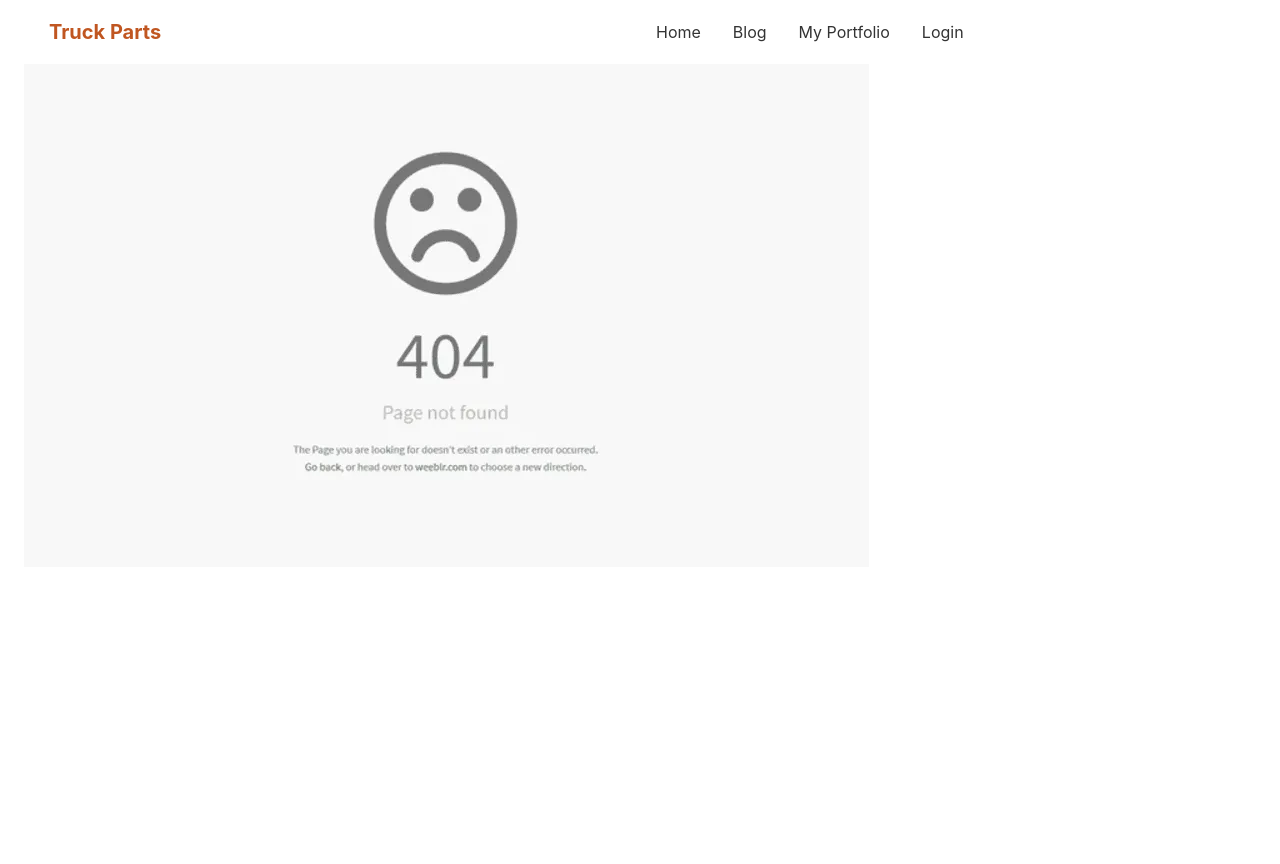
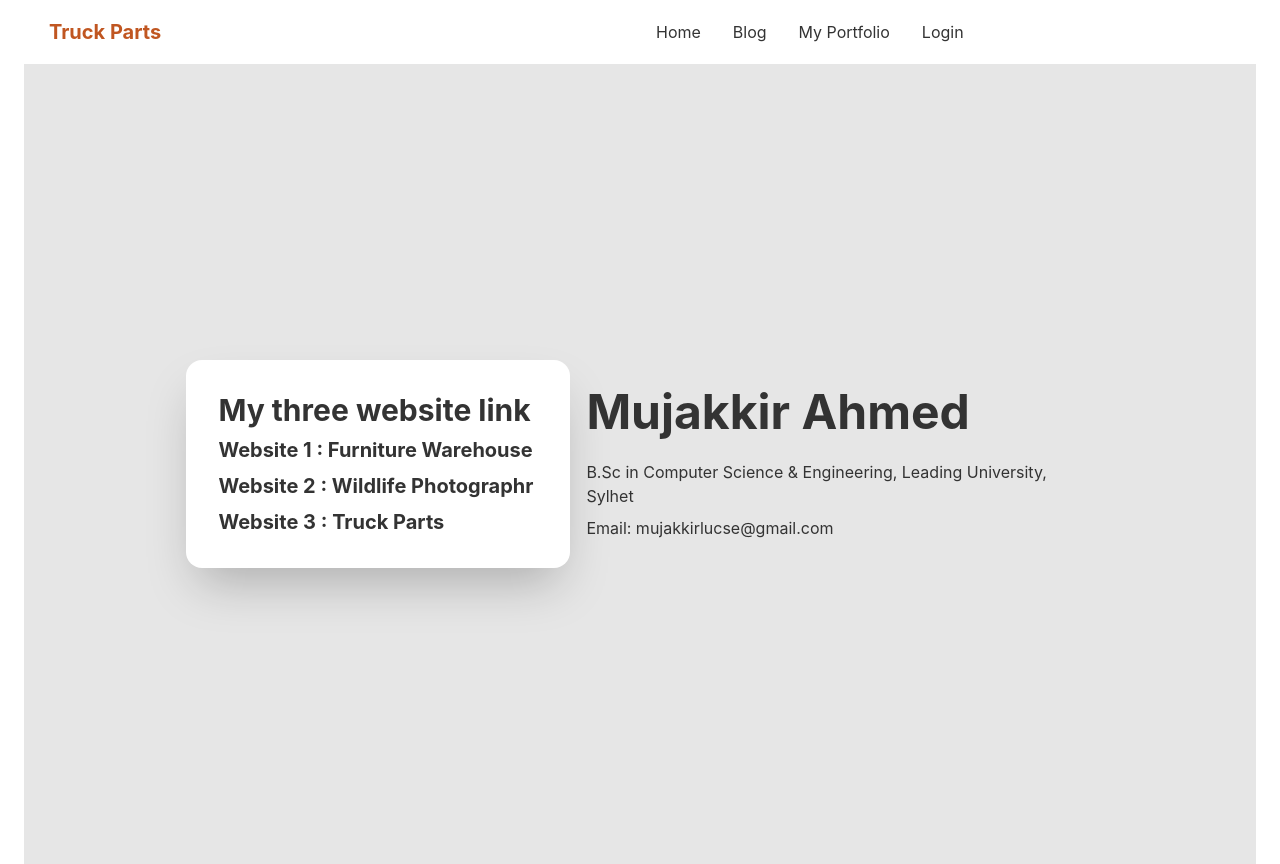
Before and after one commit to Mujakkir85/truck-parts-client, a React (Create React App) app: page /portfolio in a window 1280 px wide. Before the commit the page ends 800 px from the top, so only its background shows below. Built offline with nearby package versions, Linux system fonts and the light colour scheme; no server answers.

Commit message:
added portfolio

```diff
--- a/src/App.js
+++ b/src/App.js
@@ -19,6 +19,7 @@ import Blog from './Pages/Blog/Blog';
 import Alluser from './Pages/Dashboard/Alluser';
 import AddProduct from './Pages/Dashboard/AddProduct';
 import ManageProduct from './Pages/Dashboard/ManageProduct';
+import Myportfolio from './Pages/Home/Myportfolio/Myportfolio';
 
 function App() {
   return (
@@ -33,7 +34,6 @@ function App() {
             <PurchasePart></PurchasePart>
           </RequireAuth>}>
         </Route>
-
         <Route path='dashboard' element={
           <RequireAuth> <Dashboard /></RequireAuth>}>
           <Route path='myorders' element={<Myorders></Myorders>}></Route>
@@ -43,6 +43,7 @@ function App() {
           <Route path='addproduct' element={<RequireAdmin><AddProduct></AddProduct></RequireAdmin>}></Route>
           <Route path='manageproducts' element={<RequireAdmin><ManageProduct></ManageProduct></RequireAdmin>}></Route>
         </Route>
+        <Route path='portfolio' element={<Myportfolio></Myportfolio>}></Route>
         <Route path='blog' element={<Blog></Blog>}></Route>
         <Route path='login' element={<Login></Login>}></Route>
         <Route path='signup' element={<SignUp></SignUp>}></Route>
--- a/src/Pages/Dashboard/Myprofile.js
+++ b/src/Pages/Dashboard/Myprofile.js
@@ -67,7 +67,7 @@ const Myprofile = () => {
                     </div>
                 </form>
             </div>
-        </div> //
+        </div>
     );
 };
 
--- /dev/null
+++ b/src/Pages/Home/Myportfolio/Myportfolio.js
@@ -0,0 +1,26 @@
+import React from 'react';
+
+const Myportfolio = () => {
+    return (
+        <div className="hero min-h-screen bg-base-200">
+            <div className="hero-content flex-col lg:flex-row-reverse">
+                <div className="text-center lg:text-left">
+                    <h1 className="text-5xl font-bold">Mujakkir Ahmed</h1>
+                    <p className="pt-6 pb-2">B.Sc in Computer Science & Engineering, Leading University, Sylhet</p>
+                    <p>Email: mujakkirlucse@gmail.com</p>
+                </div>
+                <div className="card flex-shrink-0 w-full max-w-sm shadow-2xl bg-base-100">
+                    <div className="card-body">
+                        <h2 className='text-3xl font-bold'>My three website link</h2>
+                        <a href="https://furniture-warehouse-455c7.firebaseapp.com/" target="_blank" className='text-xl font-bold'>Website 1 : Furniture Warehouse</a>
+                        <a href="https://wildlife-photographr-7be05.firebaseapp.com/home" target="_blank" className='text-xl font-bold'> Website 2 : Wildlife Photographr</a>
+                        <a href="https://wildlife-photographr-7be05.firebaseapp.com/home" target="_blank" className='text-xl font-bold'> Website 3 : Truck Parts</a>
+
+                    </div>
+                </div>
+            </div>
+        </div>
+    );
+};
+
+export default Myportfolio;
--- a/src/Pages/Login/SignUp.js
+++ b/src/Pages/Login/SignUp.js
@@ -34,7 +34,7 @@ const SignUp = () => {
 
     if (token) {
         navigate('/')
-        //navigate('/');
+
     }
 
     const onSubmit = async data => {
--- a/src/Shared/Navbar.js
+++ b/src/Shared/Navbar.js
@@ -40,12 +40,7 @@ const Navbar = () => {
                 <ul className="menu menu-horizontal p-0">
                     {menuItems}
                 </ul>
-            </div> {/* tabIndex have to learn */}
-            {/* <div className="navbar-end">
-                <label tabIndex="1" htmlFor="dashboard-sidebar" className="btn btn-ghost lg:hidden">
-                    <svg xmlns="http://www.w3.org/2000/svg" className="h-5 w-5" fill="none" viewBox="0 0 24 24" stroke="currentColor"><path strokeLinecap="round" strokeLinejoin="round" strokeWidth="2" d="M4 6h16M4 12h8m-8 6h16" /></svg>
-                </label>
-            </div> */}
+            </div>
         </div>
     )
 };
```
Also changed, not shown: 1 other file (tests, documents, lock files or other folders).
